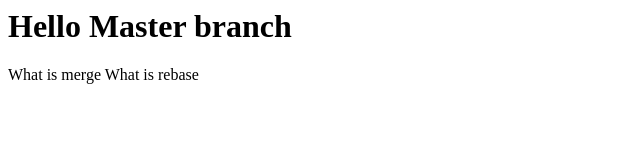
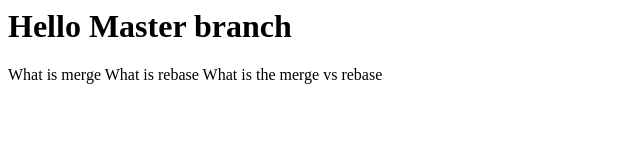
Before and after one commit to dinushadev/git-merge-test, a plain HTML site: page index.html in a window 1280 px wide. Shown: the whole page, without its empty margins (0-640 px from the left). Drawn offline with Linux system fonts and the light colour scheme.

Commit message:
Modify index body

```diff
--- a/index.html
+++ b/index.html
@@ -2,4 +2,6 @@
 <body>
     What is merge
     What is rebase
+
+    What is the merge vs rebase
 </body>
```
